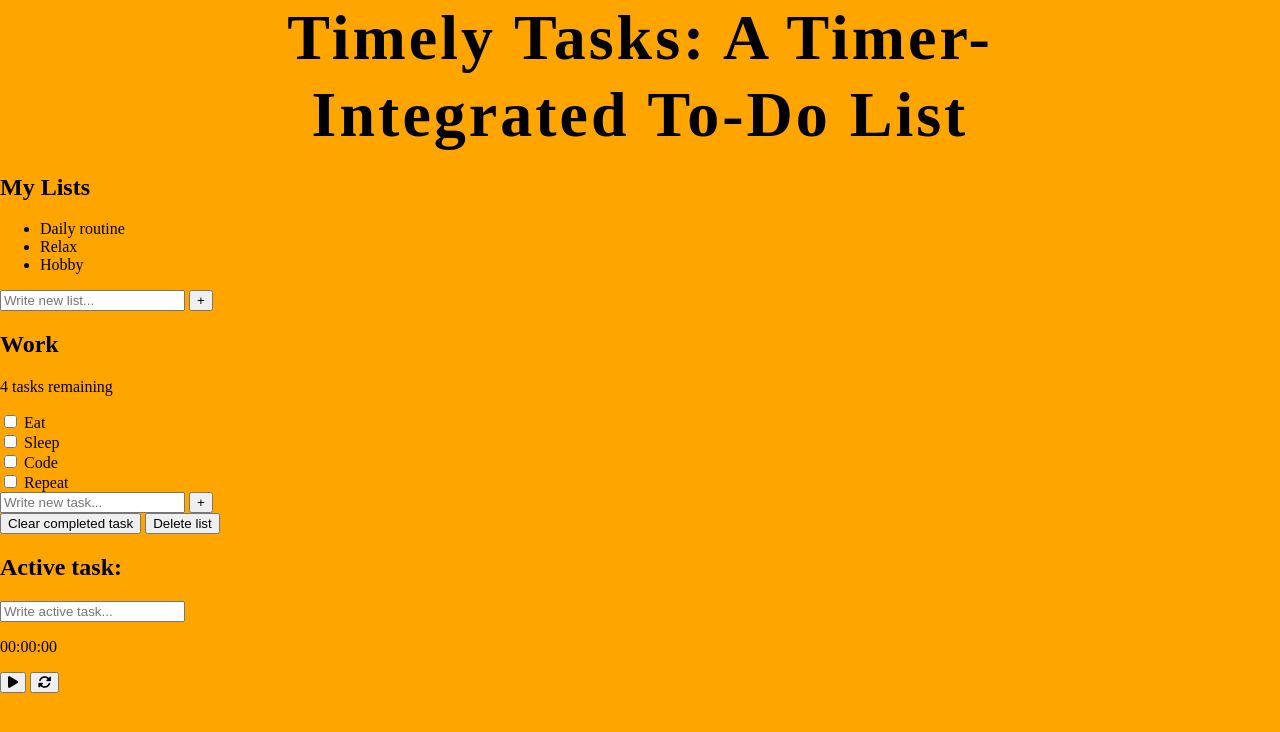
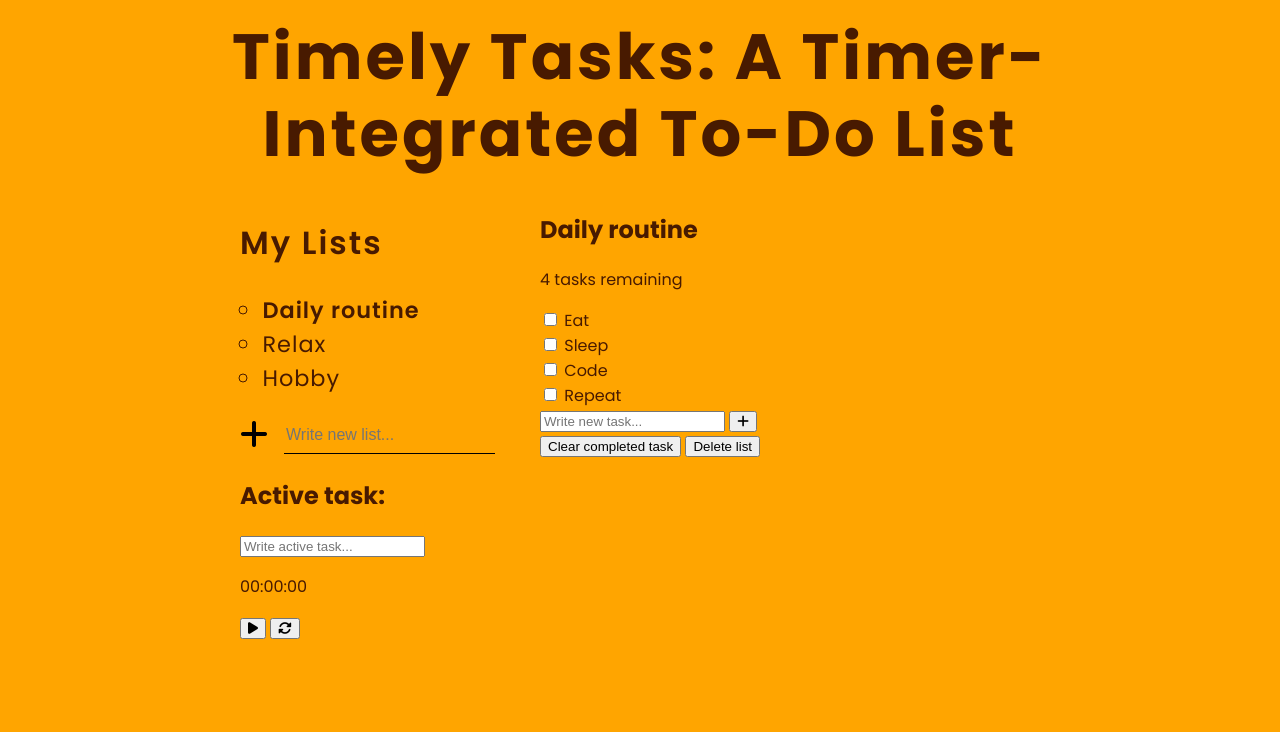
Before and after one commit to VitalikCholan/to-do-list-with-timer, a plain HTML site: page index.html in a window 1280 px wide. Drawn offline with Linux system fonts and the light colour scheme.

Commit message:
Added style
Added style to the title and in the lists section

```diff
--- a/css/style.css
+++ b/css/style.css
@@ -2,14 +2,101 @@ body {
     margin: 0;
     padding: 0;
     box-sizing: border-box;
-    background-color: orange;
+    background-color: #ffa500;
+    color: #481A00;
+    font-family: "Poppins", sans-serif;
+    font-style: normal;
 }
 
 .title {
     text-align: center;
     text-wrap: balance;
     font-size: 4rem;
-    margin: 0 1em;
+    margin: 0.3em 1em;
     letter-spacing: 3px;
     line-height: 1.2;
+    font-weight: 700;
 }
+
+.container {
+    display: grid;
+    grid-template-columns: 1fr minmax(150px, 300px) minmax(250px, 500px) 1fr;
+    grid-template-rows: repeat(auto-fit, minmax(10px, 1fr));
+    grid-template-areas:
+    ". lists tasks ."
+    ". timer timer .";
+    margin-bottom: 3em;
+}
+
+.lists {
+    grid-area: lists;
+}
+
+.lists-title {
+    font-size: 2rem;
+    font-weight: 600;
+    letter-spacing: 2px;
+}
+
+.lists-names {
+    padding-left: 1em;
+    font-size: 1.4rem;
+    list-style: circle;
+    letter-spacing: 1px;
+}
+
+.list-name {
+    cursor: pointer;
+}
+
+.list-name:hover {
+    opacity: 0.7;
+}
+
+.active-list {
+    font-weight: 600;
+}
+
+form {
+    display: flex;
+}
+
+.new-list {
+    order: 2;
+    background-color: inherit;
+    border: none;
+    border-bottom: 1px solid #000000;
+    font-size: 1rem;
+    outline: none;
+    transition: border-bottom 300ms ease-out;
+}
+
+.new-list:focus {
+    border-bottom: 3px solid #000000;
+}
+
+.new-list:focus::placeholder {
+    opacity: 0.5;
+}
+
+.btn-add-list {
+    background-color: inherit;
+    border: none;
+    font-size: 2rem;
+    cursor: pointer;
+    padding: 0;
+    margin-right: 0.5em;
+    transition: opacity 300ms ease-in;
+}
+
+.btn-add-list:hover {
+    opacity: 0.7;
+}
+
+.tasks {
+    grid-area: tasks;
+}
+
+.timer {
+    grid-area: timer;
+}
--- a/index.html
+++ b/index.html
@@ -4,6 +4,9 @@
     <meta charset="UTF-8">
     <meta name="viewport" content="width=device-width, initial-scale=1.0">
     <title>To-do list with timer</title>
+    <link rel="preconnect" href="https://fonts.googleapis.com">
+    <link rel="preconnect" href="https://fonts.gstatic.com" crossorigin>
+    <link href="https://fonts.googleapis.com/css2?family=Poppins:wght@300;400;500;600;700&display=swap" rel="stylesheet">
     <link rel="stylesheet" href="css/style.css">
     <script src="https://kit.fontawesome.com/94d4b51bbe.js" crossorigin="anonymous"></script>
 </head>
@@ -25,13 +28,13 @@
 
                 <form action="">
                     <input type="text" class="new-list" name="new-list" id="new-list" placeholder="Write new list..." aria-label="Write new list for tasks">
-                    <button class="btn-add-list" aria-label="Add new list">+</button>
+                    <button class="btn-add-list" aria-label="Add new list"><i class="fa-solid fa-plus"></i></button>
                 </form>
             </section>
 
             <section class="tasks">
                 <div class="tasks-header">
-                    <h2 class="tasks-title">Work</h2>
+                    <h2 class="tasks-title">Daily routine</h2>
                     <p class="task-count">4 tasks remaining</p>
                 </div>
 
@@ -60,7 +63,7 @@
 
                     <div class="new-task-create">
                         <input type="text" class="new-task" name="new-task" id="new-task" placeholder="Write new task..." aria-label="Write new task">
-                        <button class="btn-add-task" aria-label="Add new task">+</button>
+                        <button class="btn-add-task" aria-label="Add new task"><i class="fa-solid fa-plus"></i></button>
                     </div>
 
                     <div class="delete-tasks">
```
